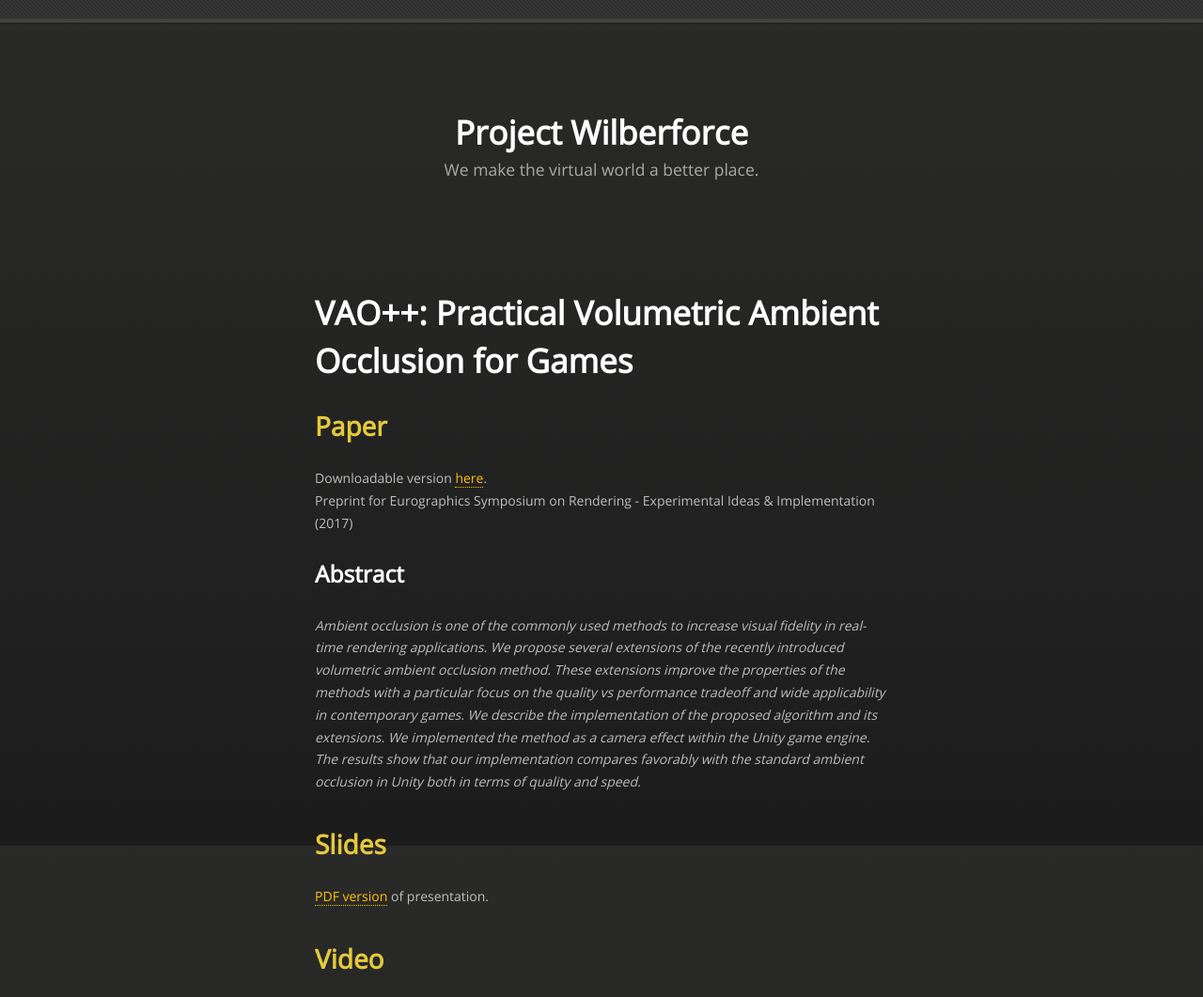
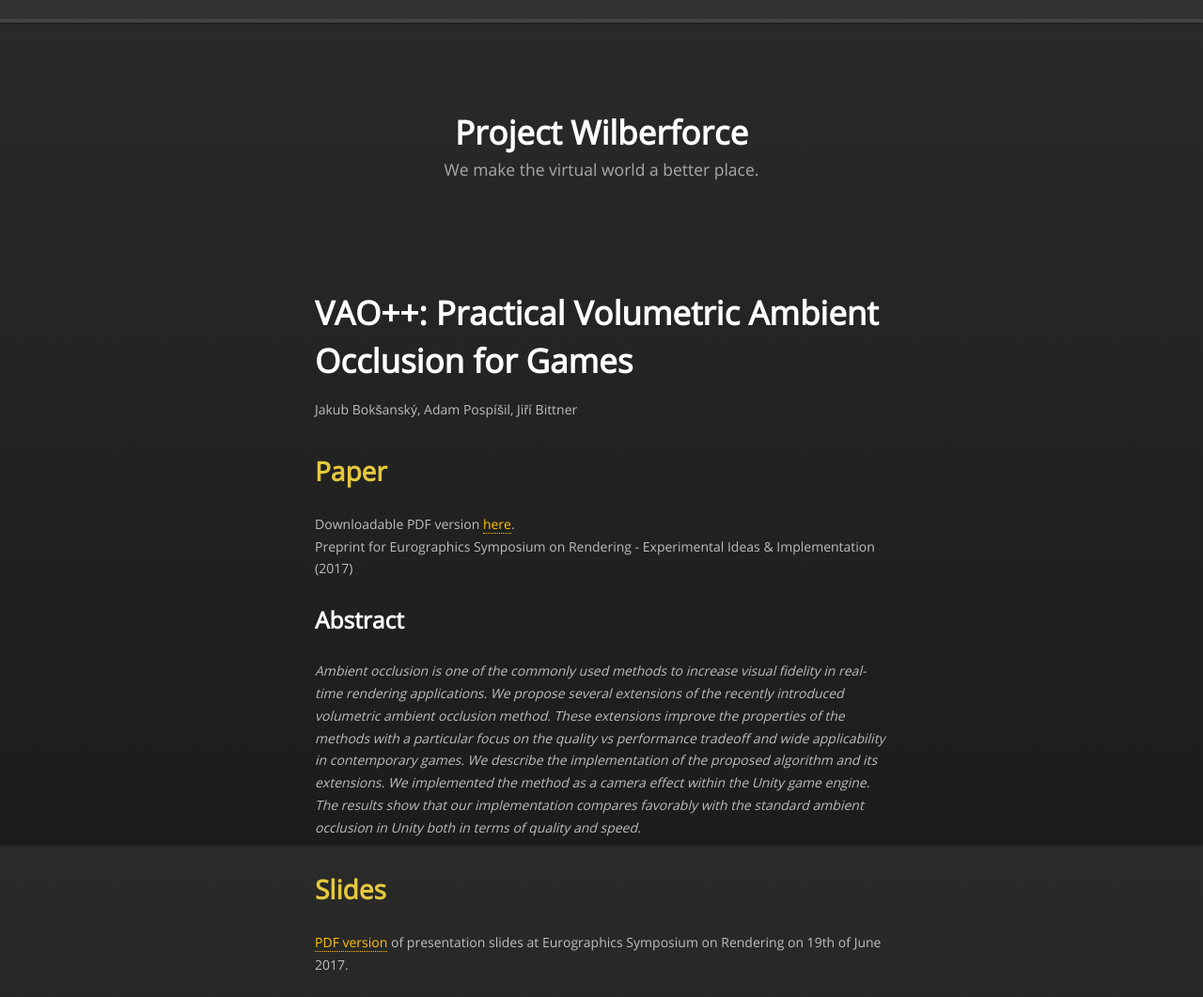
Before and after one commit to projectwilberforce/projectwilberforce.github.io, a Jekyll site: the page built from vaopaper/index.md, in a window 1280 px wide and 1400 px high, cut to the strip 0-1061 px from the top of the window. Shown: the whole strip at 94% size. Built offline with Jekyll 4.4.1, drawn with Linux system fonts in a browser that asks for light colours; nearby versions of some CDN libraries; our own code applies the rules of GitHub Pages for plain Markdown files; some of the changed text lies outside the part shown.

Commit message:
vaopaper page adjustments

````diff
--- a/vaopaper/index.md
+++ b/vaopaper/index.md
@@ -5,15 +5,17 @@ title: VAO++: Practical Volumetric Ambient Occlusion for Games
 
 # VAO++: Practical Volumetric Ambient Occlusion for Games
 
+Jakub Bokšanský, Adam Pospíšil, Jiří Bittner
+
 ## Paper
-Downloadable version [here](VAOPlusPlus.pdf).
+Downloadable PDF version [here](VAOPlusPlus.pdf).
 Preprint for Eurographics Symposium on Rendering - Experimental Ideas & Implementation (2017)
 
 ### Abstract
 *Ambient occlusion is one of the commonly used methods to increase visual fidelity in real-time rendering applications. We propose several extensions of the recently introduced volumetric ambient occlusion method. These extensions improve the properties of the methods with a particular focus on the quality vs performance tradeoff and wide applicability in contemporary games. We describe the implementation of the proposed algorithm and its extensions. We implemented the method as a camera effect within the Unity game engine. The results show that our implementation compares favorably with the standard ambient occlusion in Unity both in terms of quality and speed.*
 
 ## Slides
-[PDF version](vao_presentation.pdf) of presentation.
+[PDF version](vao_presentation.pdf) of presentation slides at Eurographics Symposium on Rendering on 19th of June 2017.
 
 ## Video
 
@@ -34,5 +36,9 @@ DOI = {10.2312/sre.20171192},
 }
 ```
 
+## Our implementation
+
+Implementation as Unity plugin is available as a [free demo](../vaodemo) or on the [Asset Store](https://www.assetstore.unity3d.com/en/#!/content/67927).
+
 ## Contact Information
 In case of questions or further issues, please contact us at <projectwilberforce@gmail.com>
````
